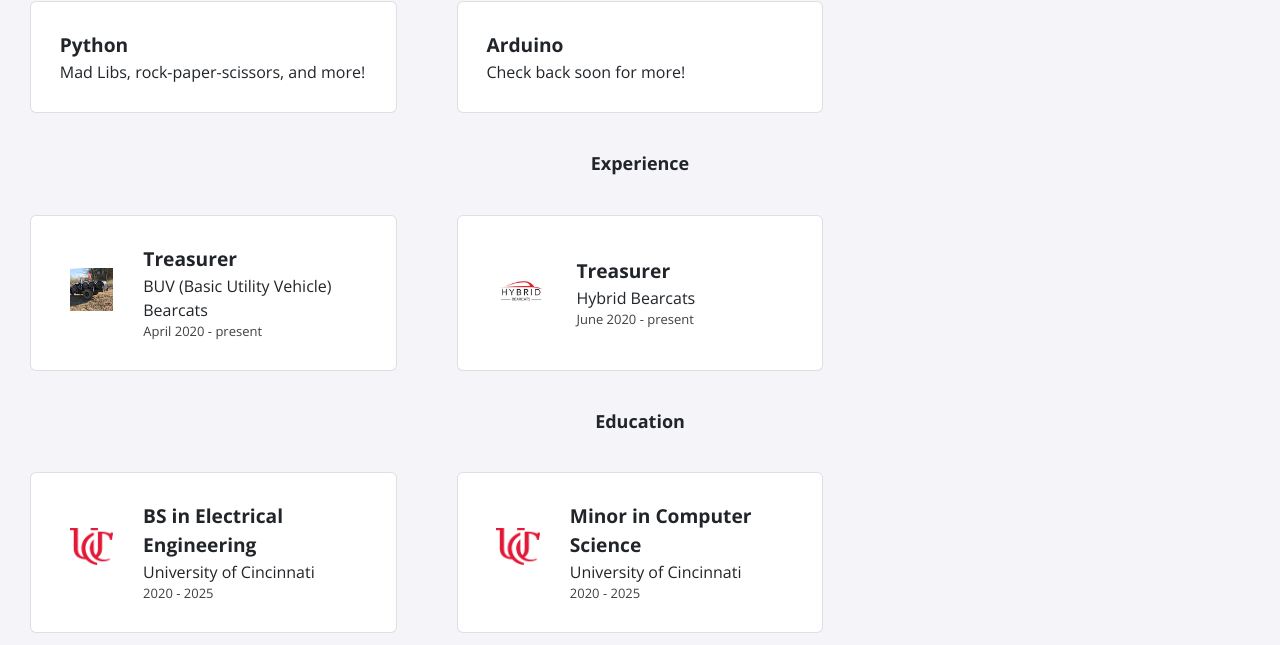
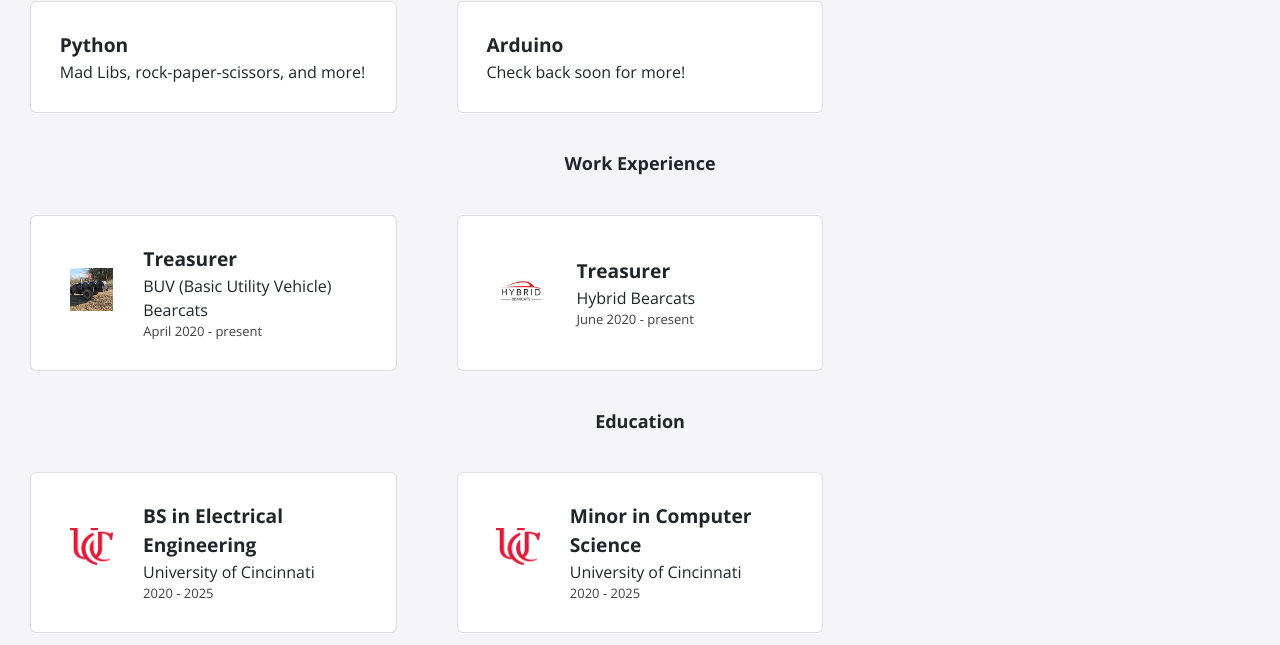
Before and after one commit to hildebkg/hildebkg.github.io, a Jekyll site: the page built from index.html, in a window 1280 px wide. Shown: the part 523-1168 px from the top of the page. Built offline with Jekyll 4.4.1, drawn with Linux system fonts in a browser that asks for light colours; nearby versions of some CDN libraries.

Commit message:
Update experience.html

```diff
--- a/_includes/experience.html
+++ b/_includes/experience.html
@@ -1,4 +1,4 @@
-<h2>Experience</h2>
+<h2>Work Experience</h2>
 <div class="card-container">
     {% for item in site.data.experience %}
     <div class="card">
```
